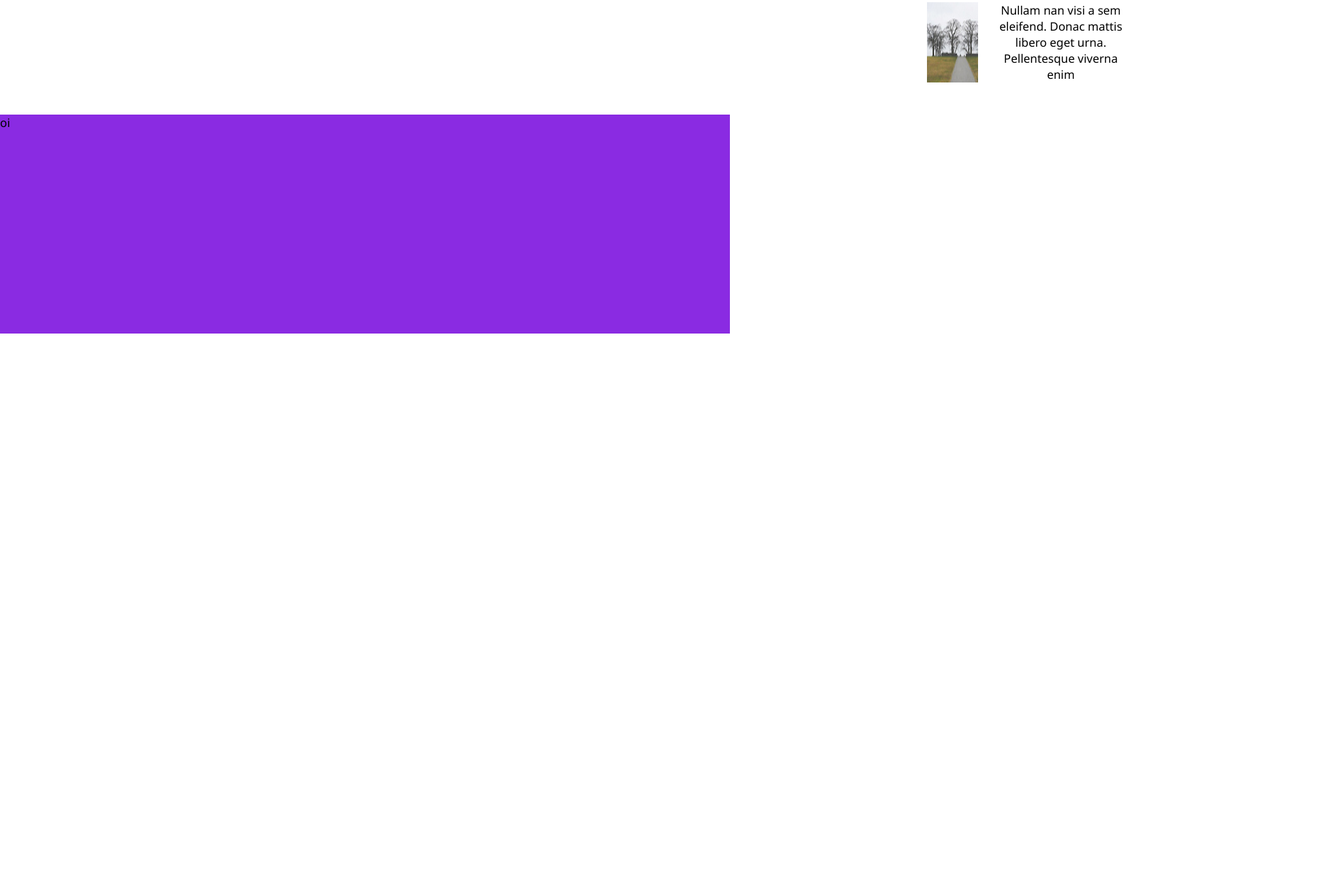
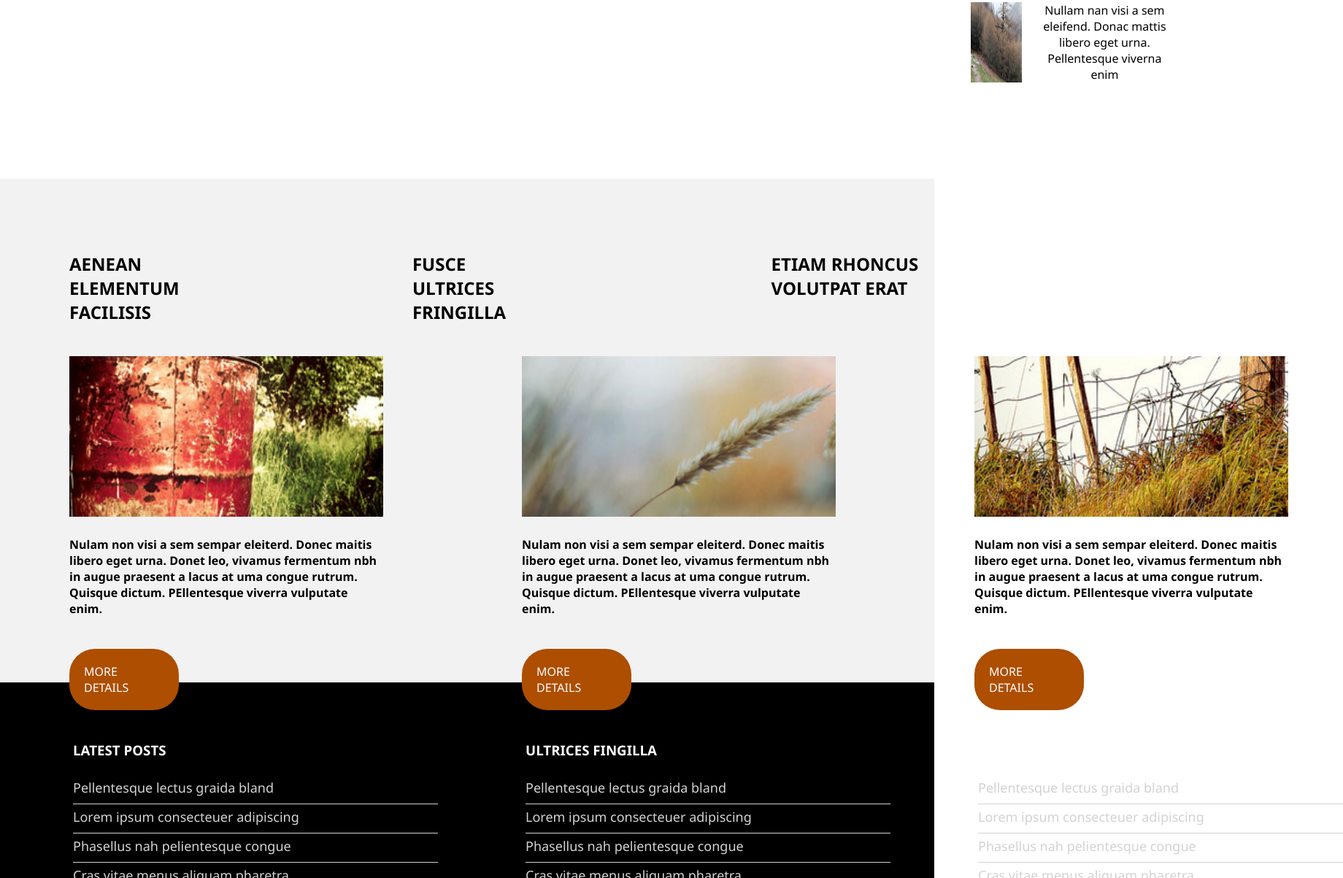
Before and after one commit to DvkDzk/DvkDzk.github.io, a plain HTML site: page Web2/index.html in a window 1280 px wide. Shown: the part 1597-2800 px from the top of the page at 73% size, 1840 px wide, since content can reach past the window. Before the commit the page ends 2054 px from the top, so only its background shows below. Drawn offline with Linux system fonts and the light colour scheme.

Commit message:
Add files via upload

```diff
--- a/Web2/index.html
+++ b/Web2/index.html
@@ -54,7 +54,7 @@
                     <br>
                     <h6>AUGUST 13, 2002 | (10) COMMENTS</h6>
                     <div class="imagem">
-                        <img src="images/pic04.jpg" alt="">
+                        <img src="images/pic05.jpg" alt="">
                         <span>Nullam nan visi a sem eleifend. Donac mattis <br> libero eget urna. Pellentesque viverna enim</span>
                     </div>
                     <br>
@@ -64,17 +64,89 @@
                     <br>
                     <h6>AUGUST 13, 2002 | (10) COMMENTS</h6>
                     <div class="imagem">
-                        <img src="images/pic04.jpg" alt="">
+                        <img src="images/pic06.jpg" alt="">
                         <span>Nullam nan visi a sem eleifend. Donac mattis <br> libero eget urna. Pellentesque viverna enim</span>
                     </div>
                     <br>
                     <br>
                 </div>
             </div>
-            <div class="miniartigos">
-                <div class="textomini">
-                    <p>oi</p>
+            <br>
+            <br>
+            <br>
+            <br>
+            <div class="corartigo">
+                <div class="miniartigos">
+                    <div class="textomini">
+                        <h2 class="esquerdinha1">AENEAN ELEMENTUM FACILISIS</h2>
+                        <h2 class="esquerdinha2">FUSCE ULTRICES FRINGILLA</h2>
+                        <h2 class="esquerdinha3">ETIAM RHONCUS VOLUTPAT ERAT</h2>
+                    </div>
+                    <div class="guardarodrigo">
+                        <div class="rodrigin">
+                            <br>
+                            <br>
+                            <img src="images/pic01.jpg" alt="">
+                            <br>
+                            <br>
+                            <h6>Nulam non visi a sem sempar eleiterd. Donec maitis libero eget urna. Donet leo, vivamus fermentum nbh in augue praesent a lacus at uma congue rutrum. Quisque dictum. PEllentesque viverra vulputate enim.</h6>
+                            <br>
+                            <br>
+                            <p>MORE  DETAILS</p>
+                        </div>
+                        <div class="rodrigin lado">
+                            <br>
+                            <br>
+                            <img src="images/pic02.jpg" alt="">
+                            <br>
+                            <br>
+                            <h6>Nulam non visi a sem sempar eleiterd. Donec maitis libero eget urna. Donet leo, vivamus fermentum nbh in augue praesent a lacus at uma congue rutrum. Quisque dictum. PEllentesque viverra vulputate enim.</h6>
+                            <br>
+                            <br>
+                            <p>MORE  DETAILS</p>
+                        </div>
+                        <div class="rodrigin lado">
+                            <br>
+                            <br>
+                            <img src="images/pic03.jpg" alt="">
+                            <br>
+                            <br>
+                            <h6>Nulam non visi a sem sempar eleiterd. Donec maitis libero eget urna. Donet leo, vivamus fermentum nbh in augue praesent a lacus at uma congue rutrum. Quisque dictum. PEllentesque viverra vulputate enim.</h6>
+                            <br>
+                            <br>
+                            <p>MORE  DETAILS</p>
+                        </div>
+                    </div>
                 </div>
+            </div>
+            <div class="linkfim">
+                <ul class="l1">
+                    <h3>LATEST POSTS</h3>
+                    <br>
+                    <li class="bordabaixo">Pellentesque lectus graida bland</li>
+                    <li class="bordabaixo">Lorem ipsum consecteuer adipiscing</li>
+                    <li class="bordabaixo">Phasellus nah pelientesque congue</li>
+                    <li class="bordabaixo">Cras vitae menus aliquam pharetra</li>
+                    <li>Mascenas vitae arci feugiat eleifend</li>
+                </ul>
+                <ul class="l2">
+                    <h3>ULTRICES FINGILLA</h3>
+                    <br>
+                    <li class="bordabaixo">Pellentesque lectus graida bland</li>
+                    <li class="bordabaixo">Lorem ipsum consecteuer adipiscing</li>
+                    <li class="bordabaixo">Phasellus nah pelientesque congue</li>
+                    <li class="bordabaixo">Cras vitae menus aliquam pharetra</li>
+                    <li>Mascenas vitae arci feugiat eleifend</li>
+                </ul>
+                <ul class="l3">
+                    <h3>AENAN ELEMENTUM</h3>
+                    <br>
+                    <li class="bordabaixo">Pellentesque lectus graida bland</li>
+                    <li class="bordabaixo">Lorem ipsum consecteuer adipiscing</li>
+                    <li class="bordabaixo">Phasellus nah pelientesque congue</li>
+                    <li class="bordabaixo">Cras vitae menus aliquam pharetra</li>
+                    <li>Mascenas vitae arci feugiat eleifend</li>
+                </ul>
             </div>
         </main>
     </body>
--- a/Web2/style.css
+++ b/Web2/style.css
@@ -73,7 +73,7 @@
 
 .esquerda{
     width: 410px;
-    margin-left: 80px;
+    margin-left: 140px;
     margin-right: 80px;
     text-align: center;
     justify-content: center;
@@ -100,12 +100,96 @@
 
 .miniartigo{
     margin-top: 100px;
-    background-color: aquamarine;
+    width: 100%;
+    display: flex;
 }
 
 .textomini{
     display: flex;
-    background-color: blueviolet;
-    width: 1000px;
-    height: 300px;
+    width: 100%;
 }
+
+.esquerdinha1{
+    margin-left: 95px;
+}
+
+.esquerdinha2{
+    margin-left: 258px;
+}
+
+.esquerdinha3{
+    margin-left: 307px;
+}
+
+.rodrigin{
+    margin-left: 95px;
+    margin-right: 95px;
+    width: 430px;
+    height: 220px;
+}
+
+.rodrigin img{
+    width: 430px;
+    height: 220px;
+}
+
+.rodrigin h6{
+    font-size: 16px;
+}
+
+.rodrigin p{
+    background-color: rgb(173, 78, 0);
+    color: white;
+    width: 110px;
+    border-color: rgb(173, 78, 0);
+    border-radius: 35px;
+    padding: 20px;
+}
+
+.guardarodrigo{
+    display: flex;
+}
+
+.corartigo{
+    background-color: #f2f2f2;
+    height: 590px;
+    padding-top: 100px;
+}
+
+.linkfim{
+    width: 100%;
+    background-color: black;
+    height: 350px;
+    display: flex;
+}
+
+.linkfim h3{
+    color: white;
+}
+
+.test{
+    display: flex;
+}
+
+.linkfim li{
+    width: 500px;
+    padding-bottom: 10px;
+    margin-top: 5px;
+    font-size: 18px;
+    color: lightgray;
+}
+
+.bordabaixo{
+    border-bottom: 1px solid lightgray;
+}
+
+.linkfim ul{
+    list-style: none;
+    width: 500px;
+    margin-top: 80px;
+    margin-right: 120px;
+}
+
+.l1{
+    margin-left: 100px;
+}
```
